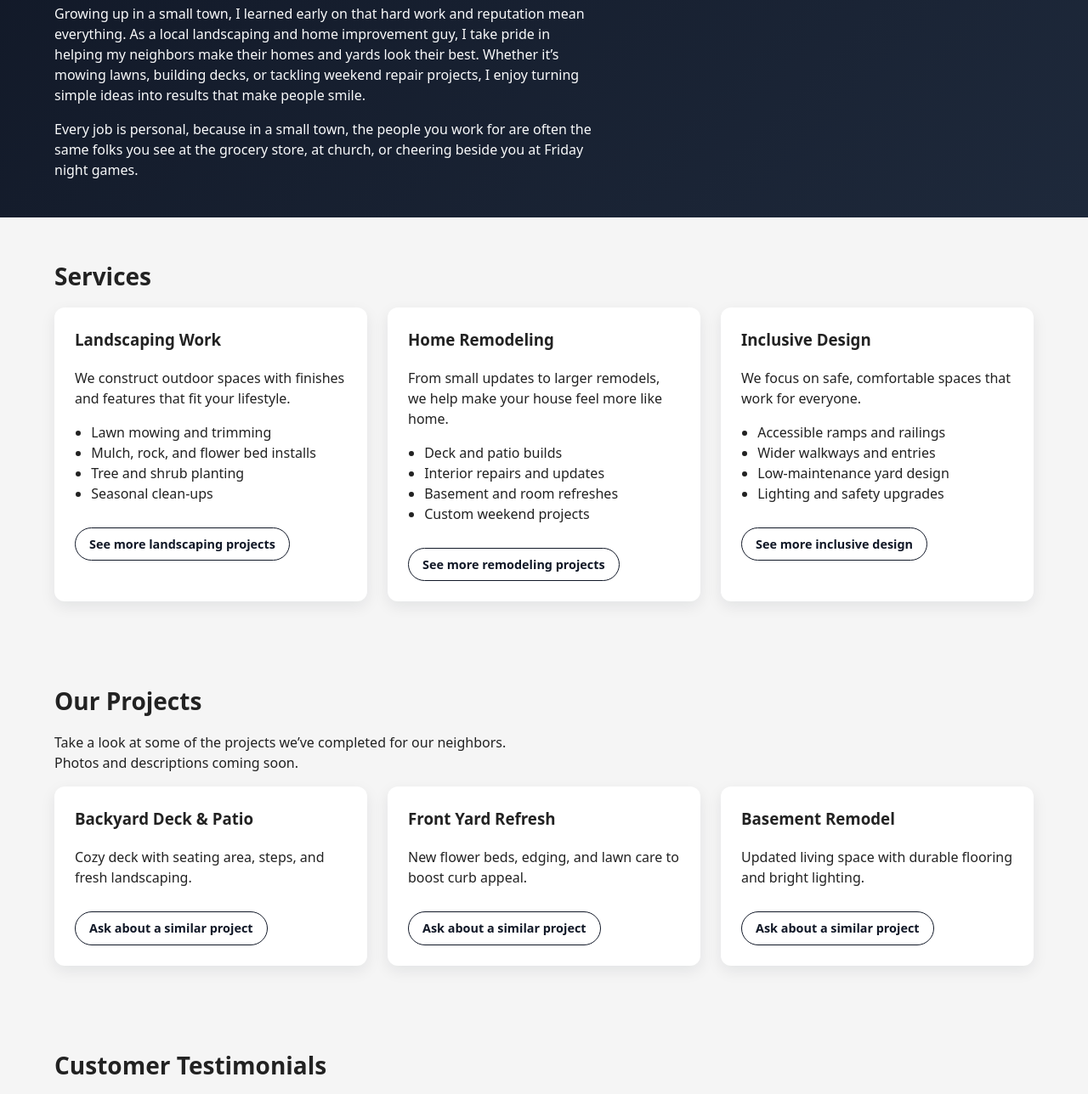
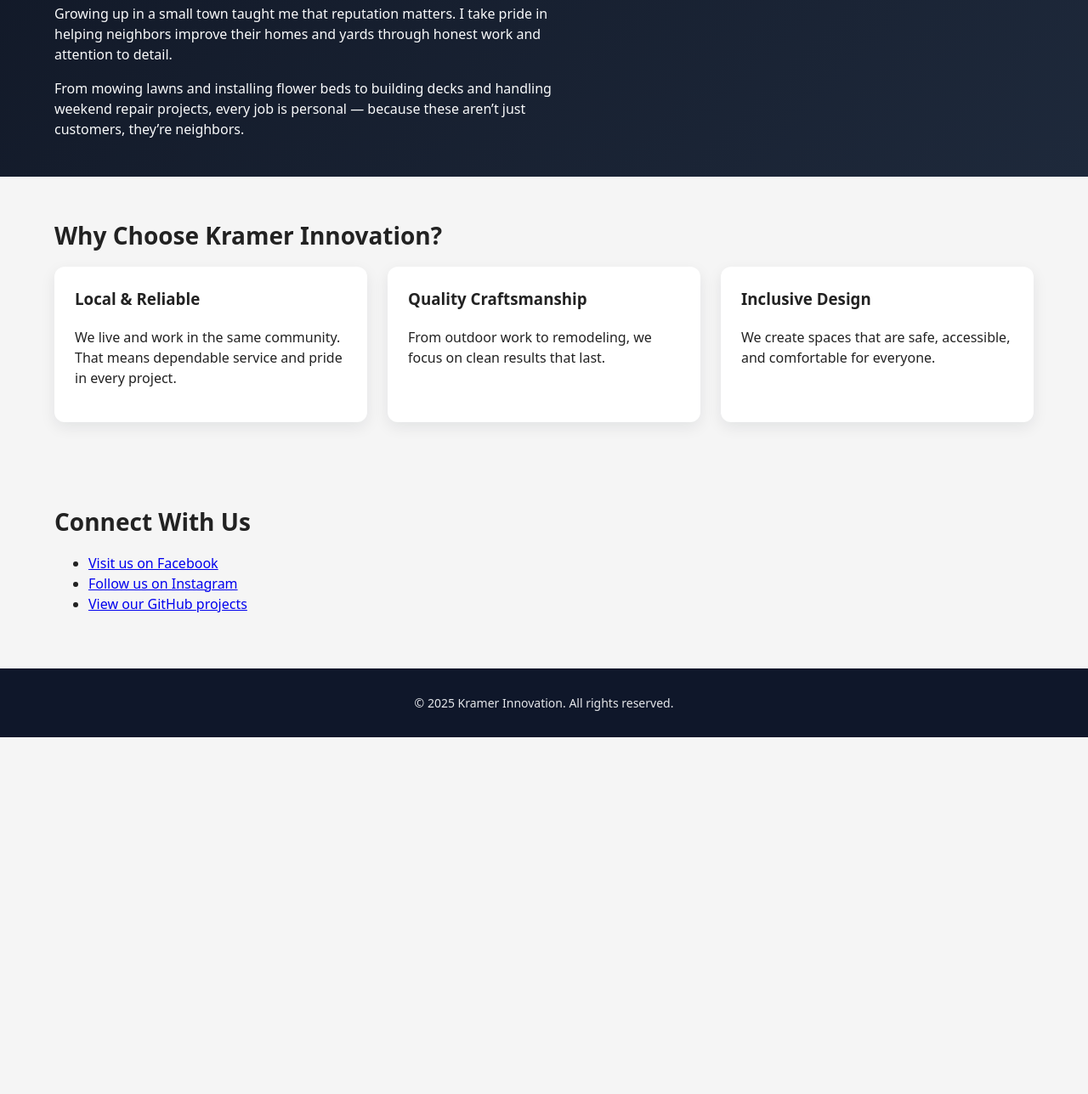
Before and after one commit to brian12211995/SDEV-153, a plain HTML site: page index.html in a window 1280 px wide. Shown: the part 248-1536 px from the top of the page at 85% size. After the commit the page ends 1116 px from the top, so only its background shows below. Drawn offline with Linux system fonts and the light colour scheme.

Commit message:
Update index.html

```diff
--- a/index.html
+++ b/index.html
@@ -3,13 +3,16 @@
 <head>
   <meta charset="UTF-8">
   <meta name="viewport" content="width=device-width, initial-scale=1">
-  <title>Kramer Innovation – Building dreams one project at a time</title>
+  <title>Kramer Innovation | Local Landscaping & Home Improvement</title>
+  <meta name="description" content="Kramer Innovation provides local landscaping, home remodeling, and accessibility upgrades. Building dreams one project at a time.">
   <link rel="stylesheet" href="styles.css">
 </head>
+
 <body>
-  <!-- Skip link for keyboard users -->
+  <!-- Skip link -->
   <a class="skip-link" href="#main-content">Skip to main content</a>
 
+  <!-- Header -->
   <header class="site-header">
     <div class="logo">
       <span class="logo-main">KRAMER</span>
@@ -18,176 +21,96 @@
 
     <nav class="site-nav" aria-label="Main navigation">
       <ul>
-        <li><a href="#services">Services</a></li>
-        <li><a href="#projects">Our Projects</a></li>
-        <li><a href="#testimonials">Testimonials</a></li>
-        <li><a href="#contact">Contact</a></li>
+        <li><a href="index.html" aria-current="page">Home</a></li>
+        <li><a href="services.html">Services</a></li>
+        <li><a href="projects.html">Our Projects</a></li>
+        <li><a href="testimonials.html">Testimonials</a></li>
+        <li><a href="contact.html">Contact</a></li>
       </ul>
     </nav>
   </header>
 
+  <!-- Main -->
   <main id="main-content">
-    <!-- Hero / Intro -->
+
+    <!-- Hero -->
     <section class="hero" aria-labelledby="hero-heading">
-      <div class="hero-text">
-        <p class="hero-kicker">KRAMER INNOVATION</p>
-        <h1 id="hero-heading">Building dreams one project at a time.</h1>
+      <p class="hero-kicker">KRAMER INNOVATION</p>
+      <h1 id="hero-heading">Building dreams one project at a time</h1>
 
-        <p>
-          Growing up in a small town, I learned early on that hard work and reputation mean everything.
-          As a local landscaping and home improvement guy, I take pride in helping my neighbors make
-          their homes and yards look their best. Whether it’s mowing lawns, building decks, or tackling
-          weekend repair projects, I enjoy turning simple ideas into results that make people smile.
-        </p>
-        <p>
-          Every job is personal, because in a small town, the people you work for are often the same
-          folks you see at the grocery store, at church, or cheering beside you at Friday night games.
-        </p>
-      </div>
-      <!-- If you add a hero image later, give it meaningful alt text -->
-      <!-- <img src="images/yard-before-after.jpg" alt="Backyard deck and landscaped yard project"> -->
+      <p>
+        Growing up in a small town taught me that reputation matters. I take pride
+        in helping neighbors improve their homes and yards through honest work
+        and attention to detail.
+      </p>
+
+      <p>
+        From mowing lawns and installing flower beds to building decks and handling
+        weekend repair projects, every job is personal — because these aren’t just
+        customers, they’re neighbors.
+      </p>
     </section>
 
-    <!-- Services -->
-    <section id="services" class="section services" aria-labelledby="services-heading">
-      <h2 id="services-heading">Services</h2>
+    <!-- About -->
+    <section class="section">
+      <h2>Why Choose Kramer Innovation?</h2>
 
-      <div class="card-grid" role="list">
-        <article class="card" role="listitem">
-          <h3>Landscaping Work</h3>
-          <p>We construct outdoor spaces with finishes and features that fit your lifestyle.</p>
-          <ul>
-            <li>Lawn mowing and trimming</li>
-            <li>Mulch, rock, and flower bed installs</li>
-            <li>Tree and shrub planting</li>
-            <li>Seasonal clean-ups</li>
-          </ul>
-          <a class="btn-link" href="#projects">See more landscaping projects</a>
+      <div class="card-grid">
+        <article class="card">
+          <h3>Local & Reliable</h3>
+          <p>
+            We live and work in the same community. That means dependable service
+            and pride in every project.
+          </p>
         </article>
 
-        <article class="card" role="listitem">
-          <h3>Home Remodeling</h3>
-          <p>From small updates to larger remodels, we help make your house feel more like home.</p>
-          <ul>
-            <li>Deck and patio builds</li>
-            <li>Interior repairs and updates</li>
-            <li>Basement and room refreshes</li>
-            <li>Custom weekend projects</li>
-          </ul>
-          <a class="btn-link" href="#projects">See more remodeling projects</a>
+        <article class="card">
+          <h3>Quality Craftsmanship</h3>
+          <p>
+            From outdoor work to remodeling, we focus on clean results that last.
+          </p>
         </article>
 
-        <article class="card" role="listitem">
+        <article class="card">
           <h3>Inclusive Design</h3>
-          <p>We focus on safe, comfortable spaces that work for everyone.</p>
-          <ul>
-            <li>Accessible ramps and railings</li>
-            <li>Wider walkways and entries</li>
-            <li>Low-maintenance yard design</li>
-            <li>Lighting and safety upgrades</li>
-          </ul>
-          <a class="btn-link" href="#projects">See more inclusive design</a>
+          <p>
+            We create spaces that are safe, accessible, and comfortable for everyone.
+          </p>
         </article>
       </div>
     </section>
 
-    <!-- Projects (placeholder) -->
-    <section id="projects" class="section projects" aria-labelledby="projects-heading">
-      <h2 id="projects-heading">Our Projects</h2>
-
-      <p>
-        Take a look at some of the projects we’ve completed for our neighbors.
-        Photos and descriptions coming soon.
-      </p>
-
-      <div class="card-grid" role="list">
-        <article class="card" role="listitem">
-          <h3>Backyard Deck &amp; Patio</h3>
-          <p>Cozy deck with seating area, steps, and fresh landscaping.</p>
-          <a class="btn-link" href="#contact">Ask about a similar project</a>
-        </article>
-
-        <article class="card" role="listitem">
-          <h3>Front Yard Refresh</h3>
-          <p>New flower beds, edging, and lawn care to boost curb appeal.</p>
-          <a class="btn-link" href="#contact">Ask about a similar project</a>
-        </article>
-
-        <article class="card" role="listitem">
-          <h3>Basement Remodel</h3>
-          <p>Updated living space with durable flooring and bright lighting.</p>
-          <a class="btn-link" href="#contact">Ask about a similar project</a>
-        </article>
-      </div>
+    <!-- External Links -->
+    <section class="section">
+      <h2>Connect With Us</h2>
+      <ul>
+        <li>
+          <a href="https://www.facebook.com/" target="_blank" rel="noopener">
+            Visit us on Facebook
+          </a>
+        </li>
+        <li>
+          <a href="https://www.instagram.com/" target="_blank" rel="noopener">
+            Follow us on Instagram
+          </a>
+        </li>
+        <li>
+          <a href="https://github.com/brian12211995" target="_blank" rel="noopener">
+            View our GitHub projects
+          </a>
+        </li>
+      </ul>
     </section>
 
-    <!-- Testimonials -->
-    <section id="testimonials" class="section testimonials" aria-labelledby="testimonials-heading">
-      <h2 id="testimonials-heading">Customer Testimonials</h2>
-
-      <div class="card-grid" role="list">
-        <figure class="card" role="listitem">
-          <blockquote>
-            Boost your product and service's credibility by adding testimonials from your clients.
-            People love recommendations, so feedback from others who've tried it is invaluable.
-          </blockquote>
-          <figcaption>— Noah Schumacher</figcaption>
-        </figure>
-
-        <figure class="card" role="listitem">
-          <blockquote>
-            Boost your product and service's credibility by adding testimonials from your clients.
-            People love recommendations so feedback from others who've tried it is invaluable.
-          </blockquote>
-          <figcaption>— Phyllis Schwaiger</figcaption>
-        </figure>
-
-        <figure class="card" role="listitem">
-          <blockquote>
-            Boost your product and service's credibility by adding testimonials from your clients.
-            People love recommendations so feedback from others who've tried it is invaluable.
-          </blockquote>
-          <figcaption>— Aaron Loeb</figcaption>
-        </figure>
-      </div>
-    </section>
-
-    <!-- Social / Contact -->
-    <section class="section contact-social" aria-labelledby="contact-heading">
-      <div class="contact-wrapper">
-        <div class="contact-block">
-          <h2 id="contact-heading">Got questions? Contact us.</h2>
-          <p>We’d love to hear about your next project.</p>
-          <dl>
-            <div>
-              <dt>Phone</dt>
-              <dd><a href="tel:+1-555-123-4567">+1 (555) 123-4567</a></dd>
-            </div>
-            <div>
-              <dt>Email</dt>
-              <dd><a href="mailto:info@kramerinnovation.com">info@kramerinnovation.com</a></dd>
-            </div>
-          </dl>
-        </div>
-
-        <div class="social-block">
-          <h2>Social</h2>
-          <ul>
-            <li><a href="#" aria-label="Visit Kramer Innovation on Facebook">Facebook</a></li>
-            <li><a href="#" aria-label="Visit Kramer Innovation on Instagram">Instagram</a></li>
-            <li><a href="#" aria-label="Visit Kramer Innovation on TikTok">TikTok</a></li>
-          </ul>
-        </div>
-      </div>
-    </section>
   </main>
 
+  <!-- Footer -->
   <footer class="site-footer">
     <p>&copy; <span id="year"></span> Kramer Innovation. All rights reserved.</p>
   </footer>
 
   <script>
-    document.getElementById('year').textContent = new Date().getFullYear();
+    document.getElementById("year").textContent = new Date().getFullYear();
   </script>
 </body>
 </html>
```
